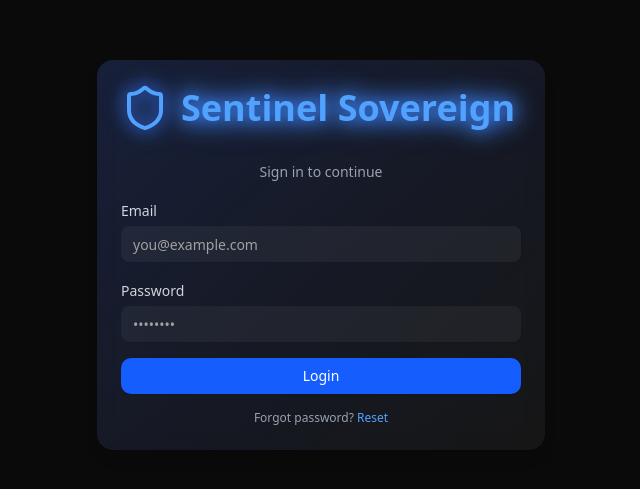
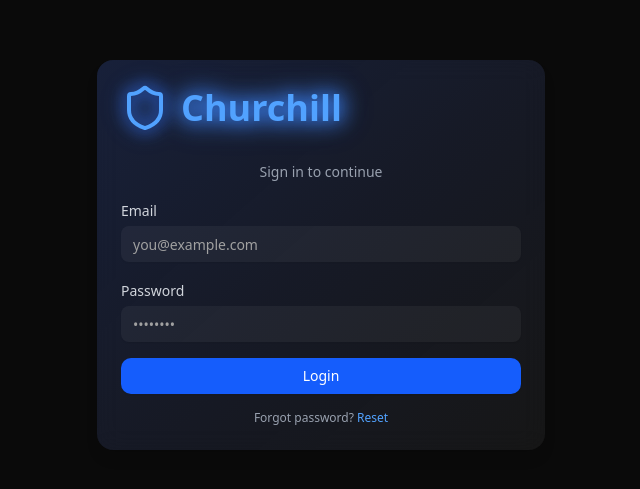
Before and after one commit to abdulrhmanm03/VTS_prototype, a Next.js app: page /auth in a window 1280 px wide. Shown: the part 165-654 px from the top of the page, without its empty margins (319-959 px from the left). Built offline with nearby package versions, Linux system fonts and the light colour scheme.

Commit message:
Changes to be committed: 	modified:   app/(auth)/auth/page.tsx

```diff
--- a/app/(auth)/auth/page.tsx
+++ b/app/(auth)/auth/page.tsx
@@ -70,7 +70,7 @@ export default function AuthPage() {
             <CardTitle className="text-2xl font-semibold text-center text-blue-400 drop-shadow-[0_0_8px_rgba(59,130,246,0.9)] flex items-center mb-6 space-x-3">
               <Shield className="h-12 w-12 text-blue-400 drop-shadow-[0_0_8px_rgba(30,64,175,0.8)]" />
               <h1 className="text-4xl font-bold text-blue-400 drop-shadow-[0_0_12px_rgba(59,130,246,0.9)]">
-                Sentinel Sovereign
+                Churchill
               </h1>
             </CardTitle>
             <p className="text-center text-sm text-gray-400">
```
